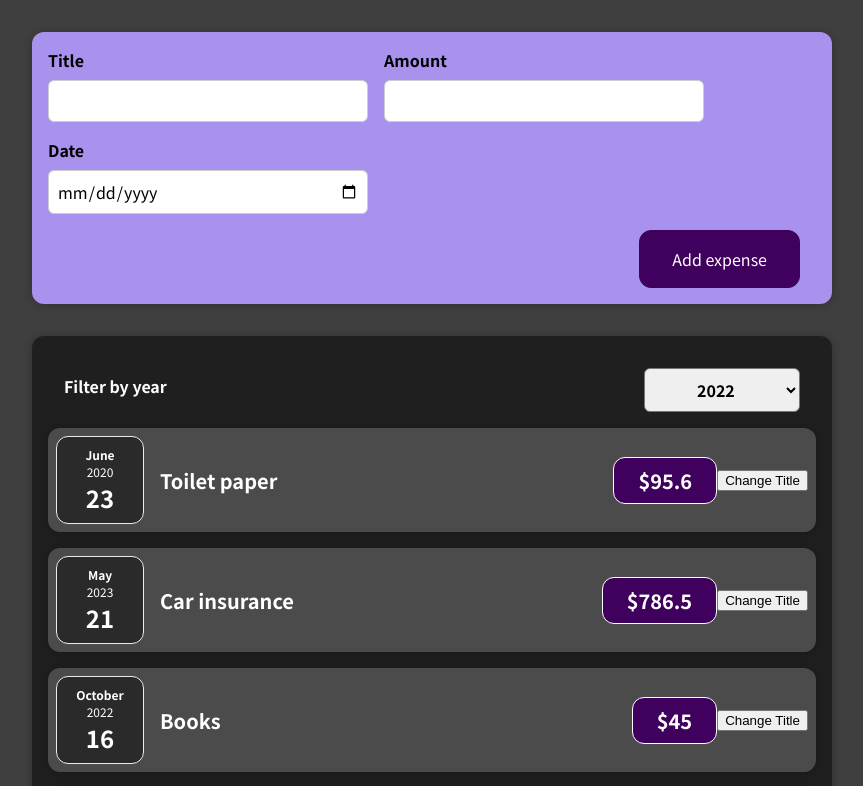
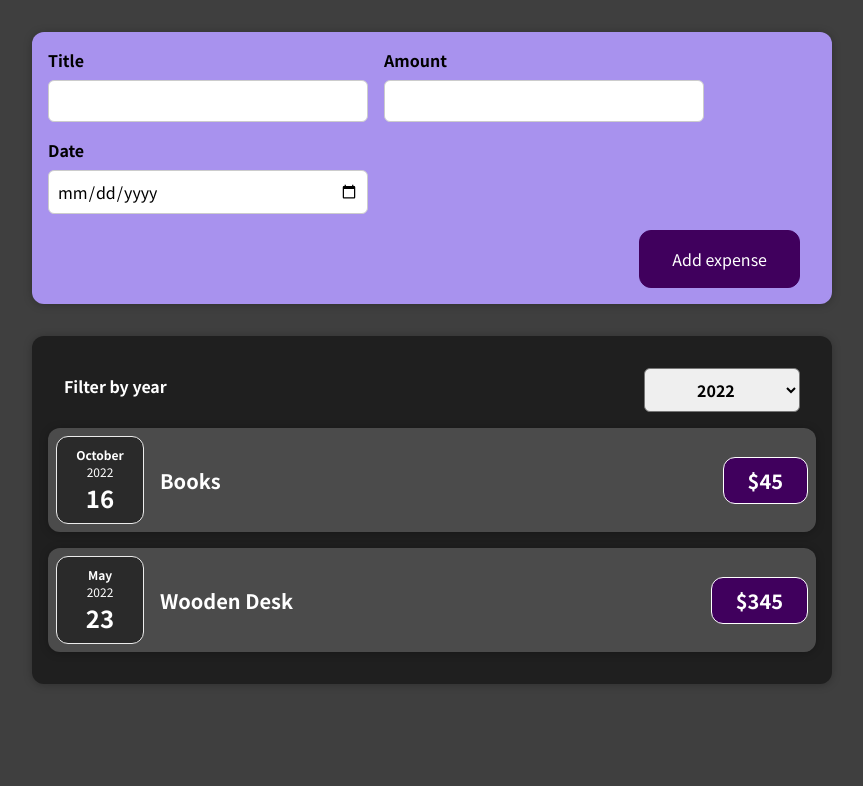
Before and after one commit to sofia-chuieva/react-expenses-app, a React (Create React App) app: page / in a window 1280 px wide. Shown: the top 786 px of the page, without its empty margins (208-1071 px from the left). Built offline with nearby package versions, Linux system fonts and the light colour scheme.

Commit message:
add minor changes

```diff
--- a/src/App.js
+++ b/src/App.js
@@ -13,7 +13,7 @@ const INITIAL_EXPENSES = [
     id: "e2",
     title: "Car insurance",
     amount: 786.5,
-    date: new Date(2023, 4, 21),
+    date: new Date(2021, 4, 21),
   },
   { id: "e3", title: "Books", amount: 45, date: new Date(2022, 9, 16) },
   {
@@ -28,7 +28,7 @@ function App() {
   const [expenses, setExpenses] = useState(INITIAL_EXPENSES);
 
   const addExpenseData = (expense) => {
-    setExpenses([expense, ...expenses]);
+    setExpenses((prev) => [expense, ...prev]);
   };
 
   return (
--- a/src/components/Card.js
+++ b/src/components/Card.js
@@ -4,7 +4,6 @@ import "../style/Card.css";
 
 const Card = (props) => {
   const classes = "card " + props.className;
-
   return <div className={classes}>{props.children}</div>;
 };
 
--- a/src/components/ExpenseItem.js
+++ b/src/components/ExpenseItem.js
@@ -11,7 +11,6 @@ const ExpenseItem = ({ data }) => {
         <h2>{data.title}</h2>
         <div className="expense-item__price">${data.amount}</div>
       </div>
-      <button onClick={() => console.log("click")}>Change Title</button>
     </Card>
   );
 };
--- a/src/components/Expenses.js
+++ b/src/components/Expenses.js
@@ -10,6 +10,19 @@ const Expenses = ({ expenses }) => {
   const filterChangeHandler = (selectedYear) => {
     setFilteredYear(selectedYear);
   };
+
+  const filteredExpenses = expenses.filter((expense) => {
+    return expense.date.getFullYear().toString() === filteredYear;
+  });
+
+  let expensesContent = <p>No expenses found</p>;
+
+  if (filteredExpenses.length > 0) {
+    expensesContent = filteredExpenses.map((i) => (
+      <ExpenseItem data={i} key={i.id} />
+    ));
+  }
+
   return (
     <div>
       <Card className="expenses">
@@ -17,9 +30,7 @@ const Expenses = ({ expenses }) => {
           selectedValue={filteredYear}
           onChangeFilter={filterChangeHandler}
         />
-        {expenses.map((i) => (
-          <ExpenseItem data={i} key={i.id} />
-        ))}
+        {expensesContent}
       </Card>
     </div>
   );
```
